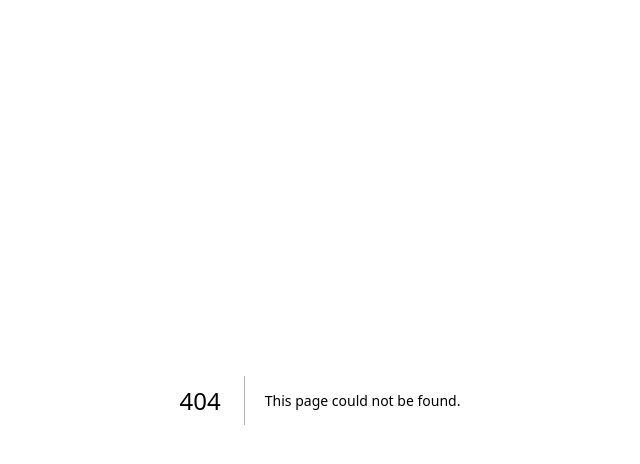
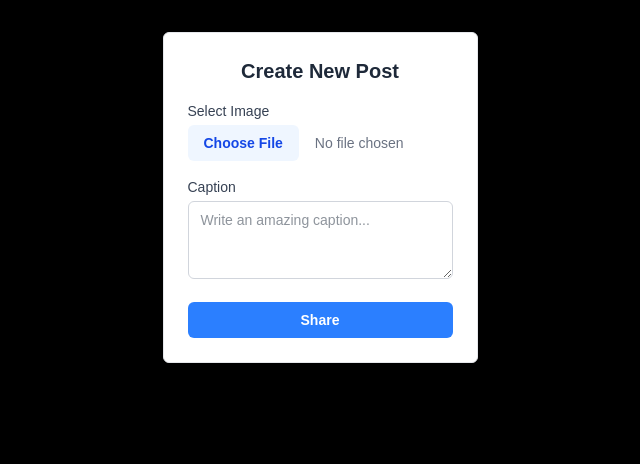
Before and after one commit to irorerejuliet/Instagram, a Next.js app: page /create-post in a window 1280 px wide. Before the commit this address had no page. Shown: the top 464 px of the page, without its empty margins (320-960 px from the left). Built offline with nearby package versions, Linux system fonts and the light colour scheme.

Commit message:
working on profile

```diff
--- /dev/null
+++ b/src/app/api/posts/route.ts
@@ -0,0 +1,77 @@
+
+import { createClient } from "@/lib/supabase/server";
+import { NextResponse } from "next/server";
+
+export async function POST(request) {
+  try {
+    // 1. Initialize your predefined Supabase Server Client
+    const supabase = await createClient();
+
+    // 2. Check authentication using the official getUser() method
+    const {
+      data: { user },
+      error: authError,
+    } = await supabase.auth.getUser();
+
+    if (authError || !user) {
+      return NextResponse.json({ error: "Unauthorized user" }, { status: 401 });
+    }
+
+    // 3. Parse the incoming multi-part form data
+    const formData = await request.formData();
+    const file = formData.get("image");
+    const caption = formData.get("caption") || "";
+
+    if (!file) {
+      return NextResponse.json(
+        { error: "No image file provided" },
+        { status: 400 },
+      );
+    }
+
+    // 4. Convert file to buffer for Supabase Storage Upload
+    const bytes = await file.arrayBuffer();
+    const buffer = Buffer.from(bytes);
+
+    // Create a unique filepath: user_id/timestamp.ext
+    const fileExt = file.name.split(".").pop();
+    const fileName = `${user.id}/${Date.now()}.${fileExt}`;
+
+    // 5. Upload file buffer to 'INSTAGRAM-POSTS' bucket
+    const { error: storageError } = await supabase.storage
+      .from("instagram-posts")
+      .upload(fileName, buffer, {
+        contentType: file.type,
+        upsert: false,
+      });
+
+    if (storageError) throw storageError;
+
+    // 6. Generate the public URL path
+    const { data: urlData } = supabase.storage
+      .from("instagram-posts")
+      .getPublicUrl(fileName);
+
+    const imageUrl = urlData.publicUrl;
+
+    // 7. Insert the new row into your database posts table
+    const { data: dbData, error: dbError } = await supabase
+      .from("posts")
+      .insert([
+        {
+          user_id: user.id,
+          image_url: imageUrl,
+          caption: caption,
+        },
+      ])
+      .select()
+      .single();
+
+    if (dbError) throw dbError;
+
+    return NextResponse.json({ success: true, post: dbData }, { status: 201 });
+  } catch (error) {
+    console.error("Server Upload Error:", error);
+    return NextResponse.json({ error: error.message }, { status: 500 });
+  }
+}
--- /dev/null
+++ b/src/app/api/profile/[username]/route.ts
@@ -0,0 +1,3 @@
+export async function GET(
+    reguest: Request
+)
--- /dev/null
+++ b/src/app/create-post/page.tsx
@@ -0,0 +1,8 @@
+import CreatePost from "@/components/CreatePost"
+
+
+const page = () => {
+  return (<CreatePost/>)
+}
+
+export default page
--- /dev/null
+++ b/src/components/CreatePost.tsx
@@ -0,0 +1,83 @@
+"use client";
+
+import { useState, FormEvent } from "react";
+import { useCreatePost } from "../hooks/useCreatePost"; // Adjust this import path based on your folders
+
+export default function CreatePost() {
+  const [file, setFile] = useState<File | null>(null);
+  const [caption, setCaption] = useState<string>("");
+
+  // Destructure our custom mutation hook actions and states
+  const { mutate, isPending } = useCreatePost();
+
+  const handleSubmit = (e: FormEvent) => {
+    e.preventDefault();
+    if (!file) return alert("Please select an image first!");
+
+    mutate(
+      { file, caption },
+      {
+        onSuccess: () => {
+          setFile(null);
+          setCaption("");
+          alert("Post shared successfully! 🚀");
+        },
+        onError: (err) => {
+          alert(err.message);
+        },
+      },
+    );
+  };
+
+  return (
+    <div className="max-w-md mx-auto my-8 p-6 bg-white border border-gray-200 rounded-md shadow-sm">
+      <h2 className="text-xl font-bold mb-4 text-center text-gray-800">
+        Create New Post
+      </h2>
+
+      <form onSubmit={handleSubmit} className="space-y-4">
+        {/* File Selection Field */}
+        <div>
+          <label className="block text-sm font-medium text-gray-700 mb-1">
+            Select Image
+          </label>
+          <input
+            type="file"
+            accept="image/*"
+            disabled={isPending}
+            onChange={(e) => {
+              if (e.target.files && e.target.files[0]) {
+                setFile(e.target.files[0]);
+              }
+            }}
+            className="w-full text-sm text-gray-500 file:mr-4 file:py-2 file:px-4 file:rounded-md file:border-0 file:text-sm file:font-semibold file:bg-blue-50 file:text-blue-700 hover:file:bg-blue-100 cursor-pointer disabled:opacity-50"
+          />
+        </div>
+
+        {/* Caption Field */}
+        <div>
+          <label className="block text-sm font-medium text-gray-700 mb-1">
+            Caption
+          </label>
+          <textarea
+            rows={3}
+            value={caption}
+            disabled={isPending}
+            onChange={(e) => setCaption(e.target.value)}
+            placeholder="Write an amazing caption..."
+            className="w-full px-3 py-2 border border-gray-300 rounded-md focus:outline-none focus:ring-1 focus:ring-blue-500 text-sm text-gray-800 disabled:bg-gray-50"
+          />
+        </div>
+
+        {/* Submission State Button */}
+        <button
+          type="submit"
+          disabled={isPending}
+          className="w-full bg-blue-500 text-white py-2 rounded-md font-semibold text-sm hover:bg-blue-600 transition disabled:bg-blue-300"
+        >
+          {isPending ? "Sharing to feed..." : "Share"}
+        </button>
+      </form>
+    </div>
+  );
+}
--- a/src/components/constants/feedData.ts
+++ b/src/components/constants/feedData.ts
@@ -172,7 +172,7 @@ export const feedData = [
     username: "Irorere Joseph",
     time: "3h",
     profileImg: "/images/joseph.jpg",
-    postImg: "/images/spaggeti.jpg",
+    postImg: "/images/glasses.jpeg",
     mutualFrndimg1: "/images/tolu.jpg",
     mutualFrndimg2: "/images/gold.jpg",
     likeCount: "3,000, 000",
--- a/src/components/constants/sidebarLinks.ts
+++ b/src/components/constants/sidebarLinks.ts
@@ -52,8 +52,8 @@ export const sidebarLinks = [
   },
 
   {
-    name: "Create",
-    link: "/Create",
+    name: "Create Post",
+    link: "/create-post",
     icon: SquarePlus,
     id: 7,
   },
--- a/src/features/auth/LoginForm.tsx
+++ b/src/features/auth/LoginForm.tsx
@@ -68,7 +68,7 @@ export default function LoginForm({ redirect }: LoginDetailsProps) {
   return (
     <div className="min-h-screen bg-black text-white flex items-center justify-center px-4">
       <div className="w-full max-w-sm">
-        <div className="border border-gray-800 bg-black p-8">
+        <div className="border border-gray-800 bg-red p-8">
           <h1 className="text-white text-5xl font-bold text-center mb-10">
             Instagram
           </h1>
--- /dev/null
+++ b/src/hooks/useCreatePost.ts
@@ -0,0 +1,34 @@
+import { useMutation, useQueryClient } from "@tanstack/react-query";
+
+interface CreatePostVariables {
+  file: File;
+  caption: string;
+}
+
+export function useCreatePost() {
+  const queryClient = useQueryClient();
+
+  return useMutation({
+    mutationFn: async ({ file, caption }: CreatePostVariables) => {
+      // Pack parameters into a FormData object for file transmission
+      const formData = new FormData();
+      formData.append("image", file);
+      formData.append("caption", caption);
+
+      const response = await fetch("/api/posts", {
+        method: "POST",
+        body: formData, // Next.js infers multipart/form-data boundary headers automatically
+      });
+
+      const result = await response.json();
+      if (!response.ok)
+        throw new Error(result.error || "Failed to create post");
+
+      return result;
+    },
+    onSuccess: () => {
+      // Invalidates the feed cache key so your timeline fetches the fresh post automatically
+      queryClient.invalidateQueries({ queryKey: ["posts-feed"] });
+    },
+  });
+}
```
